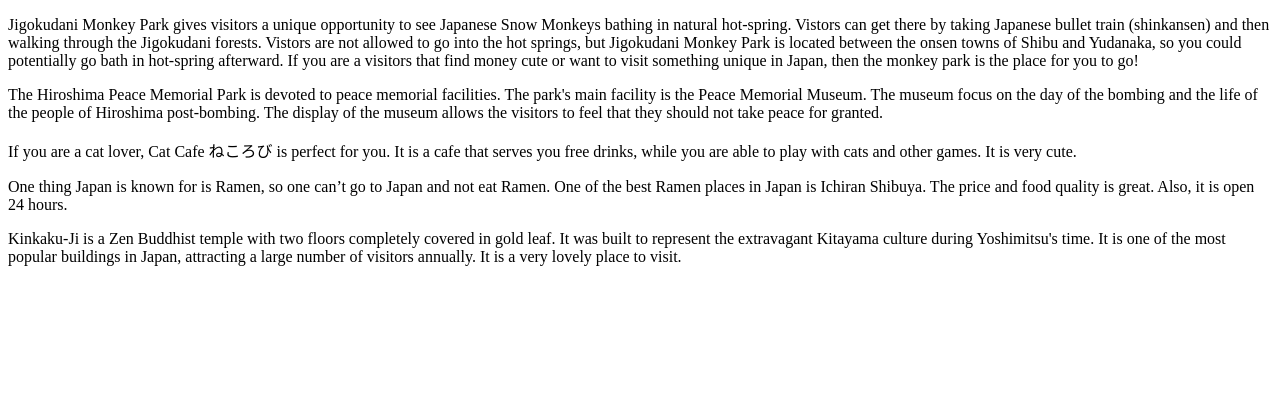
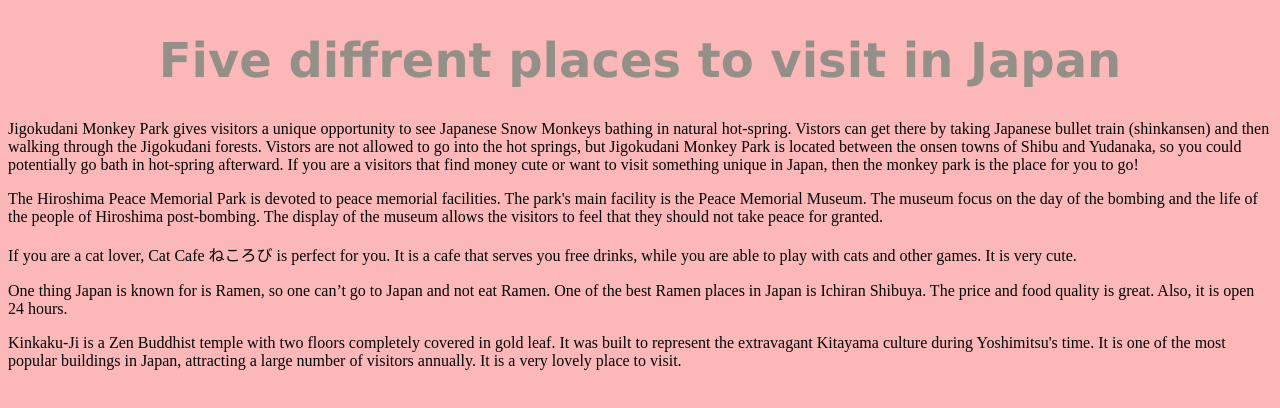
Before and after one commit to jennifer66pl/project0, a plain HTML site: page paragraph.html in a window 1280 px wide. Drawn offline with Linux system fonts and the light colour scheme.

Commit message:
My first webpage

```diff
--- a/paragraph.html
+++ b/paragraph.html
@@ -3,20 +3,34 @@
     <head>
         <title>Paragraph</title>
     </head>
+    <style>
+body {background-color: #FCB8B8;}
+h1   {color: #949088;
+      font-family: verdana;
+      font-size: 300%;
+    text-align:center;}
+p    {color: #920C08;
+      text-align:left}
+#p01 { color: #040404;
+       text-align:left}
+    </style>
+    </head>
+
     <body>
-        <p>
+    <h1>Five diffrent places to visit in Japan</h1>
+        <p id="p01">
             Jigokudani Monkey Park gives visitors a unique opportunity to see Japanese Snow Monkeys bathing in natural hot-spring. Vistors can get there by taking Japanese bullet train (shinkansen) and then walking through the Jigokudani forests. Vistors are not allowed to go into the hot springs, but Jigokudani Monkey Park is located between the onsen towns of Shibu and Yudanaka, so you could potentially go bath in hot-spring afterward. If you are a visitors that find money cute or want to visit something unique in Japan, then the monkey park is the place for you to go!
         </p>
-        <p>
+        <p id="p01">
             The Hiroshima Peace Memorial Park is devoted to peace memorial facilities. The park's main facility is the Peace Memorial Museum. The museum focus on the day of the bombing and the life of the people of Hiroshima post-bombing. The display of the museum allows the visitors to feel that they should not take peace for granted.
         </p>
-        <p>
+        <p id="p01">
             If you are a cat lover, Cat Cafe ねころび is perfect for you. It is a cafe that serves you free drinks, while you are able to play with cats and other games. It is very cute.
         </p>
-        <p>
+        <p id="p01">
             One thing Japan is known for is Ramen, so one can’t go to Japan and not eat Ramen. One of the best Ramen places in Japan is Ichiran Shibuya. The price and food quality is great. Also, it is open 24 hours.
         </p>
-        <p>
+        <p id="p01">
             Kinkaku-Ji is a Zen Buddhist temple with two floors completely covered in gold leaf. It was built to represent the extravagant Kitayama culture during Yoshimitsu's time.  It is one of the most popular buildings in Japan, attracting a large number of visitors annually. It is a very lovely place to visit.
         </p>
     </body>
```
Also changed, not shown: index.html (+6 -0 lines), list.html (+11 -0 lines).
